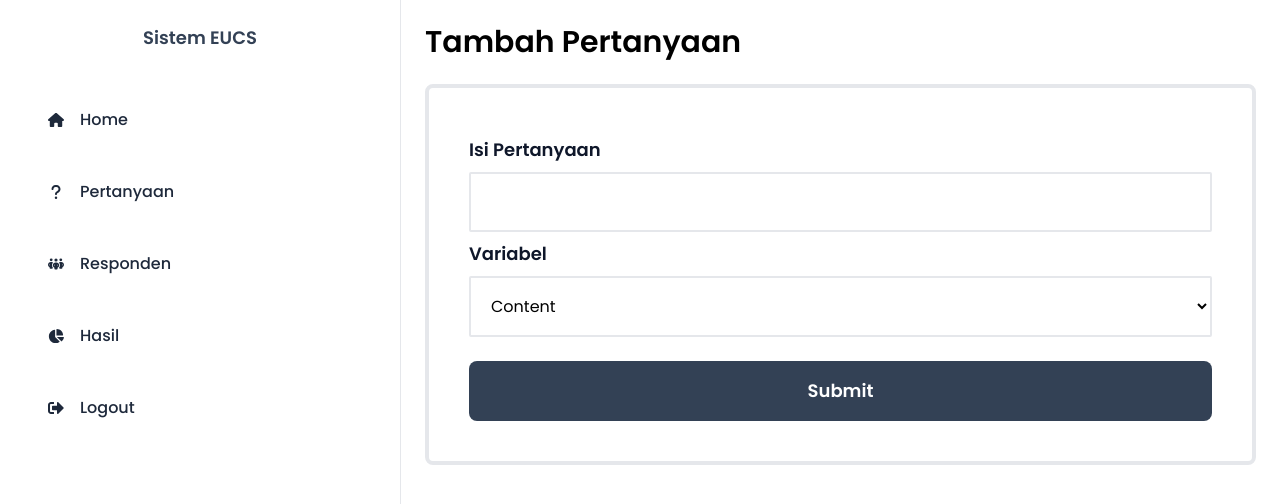
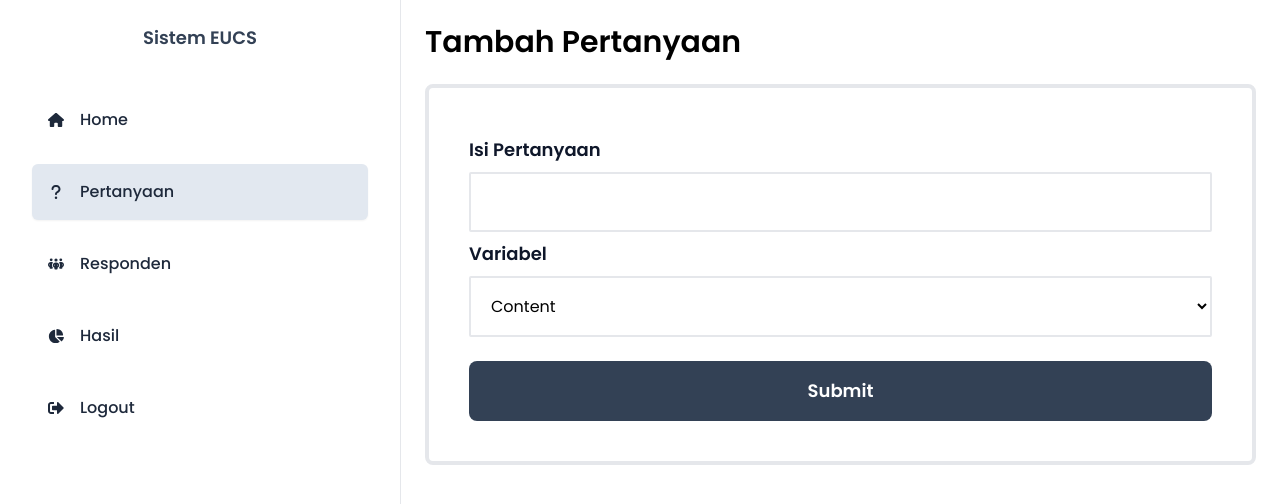
Before and after one commit to mhmdnurf/sistem-eucs, a Next.js app: page /statements/create in a window 1280 px wide. Shown: the top 504 px of the page. Built offline with nearby package versions, Linux system fonts and the light colour scheme.

Commit message:
fix sidenav

```diff
--- a/src/components/SideNav.tsx
+++ b/src/components/SideNav.tsx
@@ -18,9 +18,12 @@ export default function SideNav({ hidden }: SideNav) {
   const router = useRouter();
   const pathname = usePathname();
 
-  const isActive = (href: string) =>
-    pathname === href ? "bg-slate-200 shadow-sm" : "";
-
+  const isActive = (href: string) => {
+    if (href === "/") {
+      return pathname === href ? "bg-slate-200 shadow-sm" : "";
+    }
+    return pathname.startsWith(href) ? "bg-slate-200 shadow-sm" : "";
+  };
   return (
     <div className={`bg-white border-r h-screen sticky top-0 ${hidden}`}>
       <h1 className="text-center py-6 font-semibold text-lg text-slate-700">
```
Also changed, not shown: public/logo.jpeg (added).
